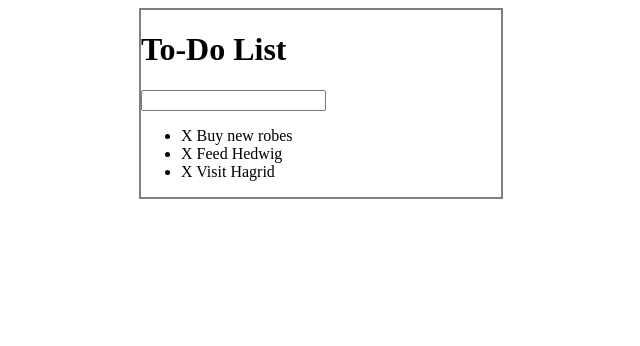
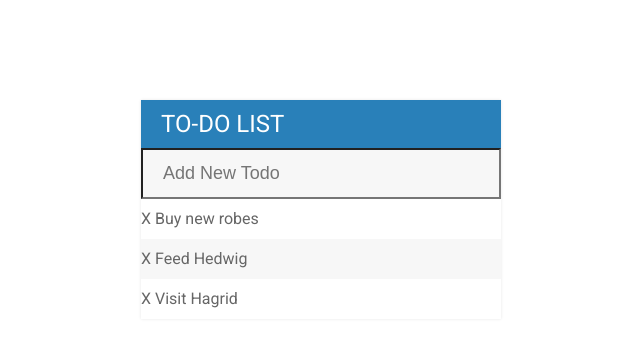
Before and after one commit to Gabrielle-Colston/ToDoList, a plain HTML site: page index.html in a window 1280 px wide. Shown: the whole page, without its empty margins (319-959 px from the left). Drawn offline with Linux system fonts and the light colour scheme.

Commit message:
Styled Header and Input

```diff
--- a/css/ToDoList.css
+++ b/css/ToDoList.css
@@ -1,10 +1,59 @@
 #container {
     width: 360px;
-    margin: 0 auto;
-    border: 2px solid gray;
+    margin: 100px auto;
+    background-color: #f7f7f7;
+    box-shadow: 0 0 3px rgba(0, 0, 0, 0.1);
 }
 
 .completed {
     color: gray;
     text-decoration: line-through;
 }
+
+h1 {
+    background-color: #2980b9;
+    color: white;
+    margin: 0;
+    padding: 10px 20px;
+    text-transform: uppercase;
+    font-size: 24px;
+    font-weight: normal;
+}
+
+ul {
+    list-style: none;
+    margin: 0;
+    padding: 0;
+}
+
+body {
+    font-family: 'Roboto', sans-serif;
+}
+
+li {
+    background-color: white;
+    height: 40px;
+    line-height: 40px;
+    color: #666;
+}
+
+li:nth-child(2n) {
+    background-color: #f7f7f7;
+}
+
+input {
+    font-size: 18px;
+    background-color: #f7f7f7;
+    width: 100%;
+    padding: 13px 13px 13px 20px;
+    -moz-box-sizing: border-box;
+    box-sizing: border-box;
+    color: #2980b9;
+
+}
+
+input:focus {
+    background-color: white;
+    border: 3px solid #2980b9;
+    outline: none;
+}
--- a/index.html
+++ b/index.html
@@ -7,13 +7,14 @@
     <title>To-Do List</title>
 
     <link rel="stylesheet" type="text/css" href="css/ToDoList.css" />
+    <link href="https://fonts.googleapis.com/css?family=Roboto:400,500,700&display=swap" rel="stylesheet">
     <script type="text/javascript" src="js/lib/jquery-3.4.1.min.js"></script>
 </head>
     <body>
 
         <div id="container">
             <h1>To-Do List</h1>
-            <input type="text" />
+            <input type="text" placeholder="Add New Todo" />
 
             <ul>
                 <li><span>X</span> Buy new robes</li>
```
Lines whose indentation alone changed are shown as unchanged.
